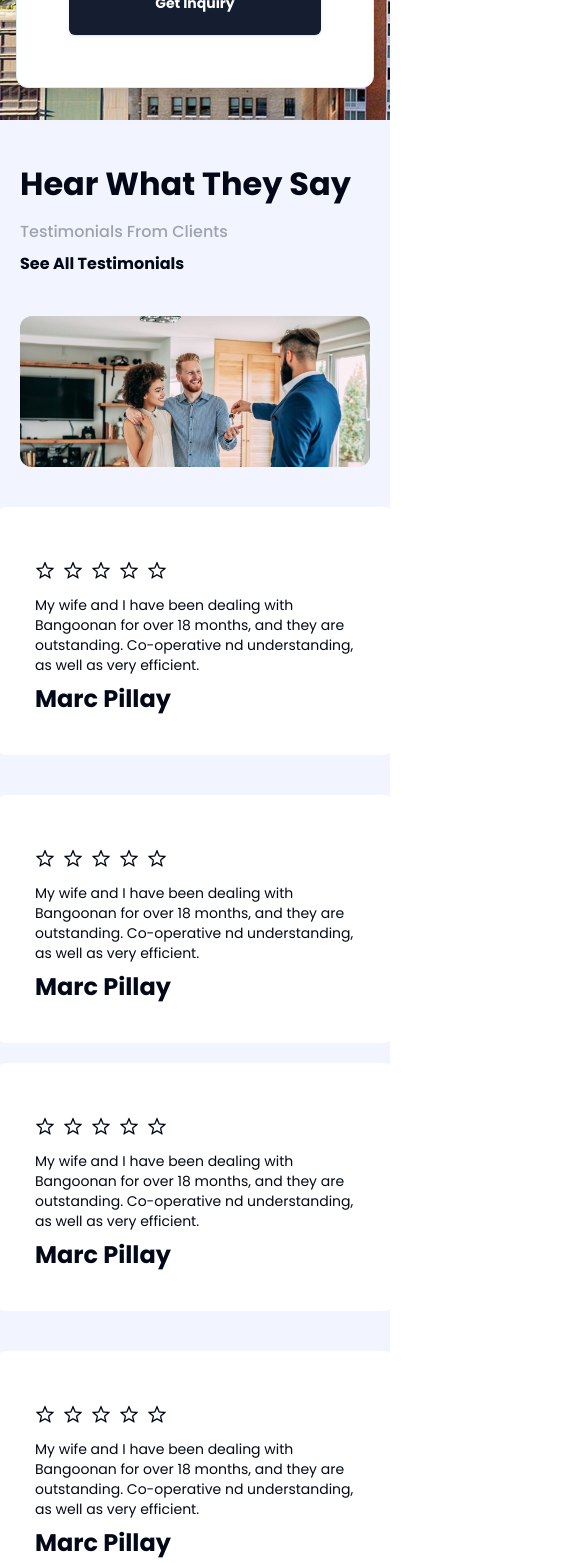
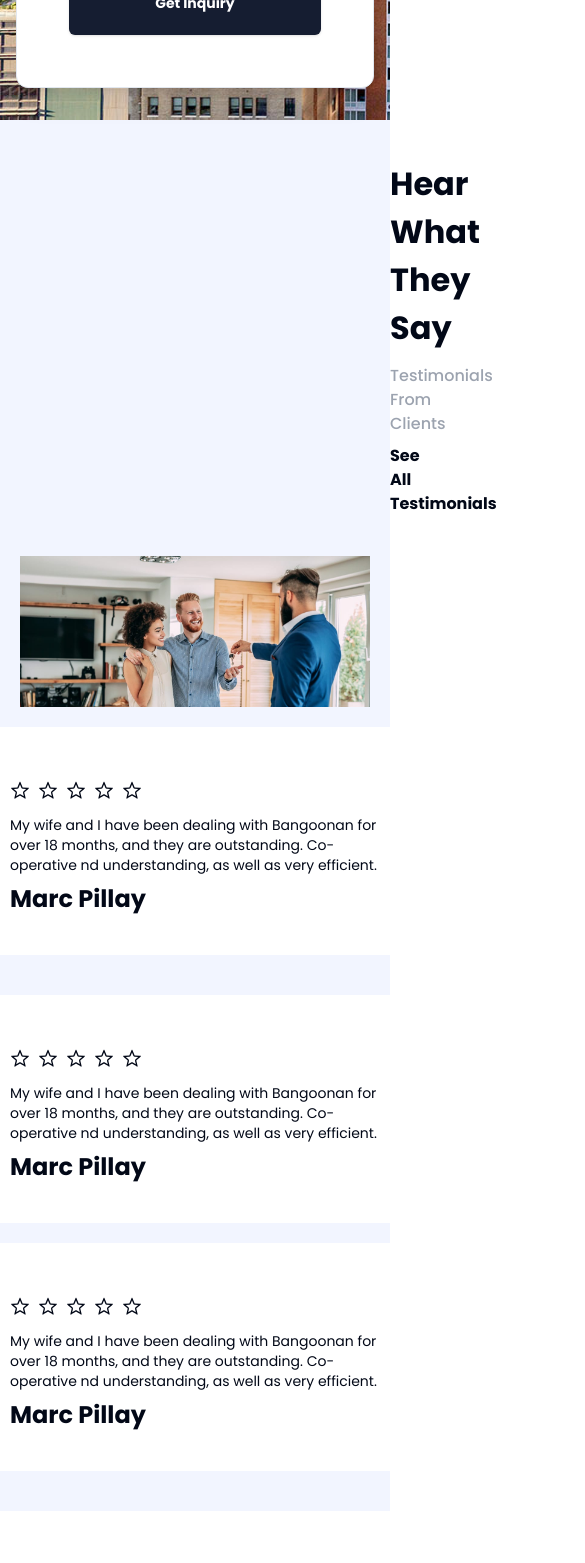
Before and after one commit to Wireflow/realestate-website, a Next.js app: page / in a window 390 px wide. Shown: the part 1140-2703 px from the top of the page, 585 px wide, since content can reach past the window. Built offline with nearby package versions, Linux system fonts and the light colour scheme.

Commit message:
feat: polish testimonial

```diff
--- a/src/components/Testimonials.tsx
+++ b/src/components/Testimonials.tsx
@@ -1,34 +1,17 @@
-'use client'
+"use client";
 import { StarIcon } from "@radix-ui/react-icons";
 import Image from "next/image";
-import React, { useEffect, useState } from "react";
 import TestimonialHome from "../../public/TestimonialHome.jpg";
 import TestimonialMobile from "../../public/TestimonialMobile.jpg";
-
 
 type Props = {};
 
 const Testimonials = (props: Props) => {
-  const [isMobile, setIsMobile] = useState(false);
 
-  useEffect(() => {
-    const handleResize = () => {
-      setIsMobile(window.innerWidth <= 1280); // Adjust the breakpoint as needed
-    };
-
-    // Initial check
-    handleResize();
-
-    // Listen for window resize events
-    window.addEventListener("resize", handleResize);
-
-    // Cleanup
-    return () => window.removeEventListener("resize", handleResize);
-  }, []);
 
   return (
     <div className="bg-[#F2F5FF]  ">
-      <div className="flex justify-center flex-col pl-5 xl:gap-[700px] lg:gap-[500px] md:gap-[250px] md:flex-row md:items-center pt-10 ">
+      <div className="flex justify-between px-[390px] flex-col md:flex-row md:items-center pt-10 ">
         <div className="flex flex-col gap-3">
           <h1 className="font-bold text-[32px]">Hear What They Say</h1>
           <p className="text-md font-medium text-gray-400">
@@ -37,19 +20,16 @@ const Testimonials = (props: Props) => {
         </div>
         <p className="font-bold mt-2 ">See All Testimonials</p>
       </div>
-      <div className="flex justify-center items-center flex-col xl:flex-row gap-[40px] h-full py-10">
+      <div className="flex justify-center items-center flex-col xl:flex-row gap-[20px] h-full py-10">
         <div className="  px-5  text-white rounded-xl ">
-          <Image
-            className="rounded-xl xl:w-[500px] xl:h-[600px] "
-            alt="Testimonial-Home-Image"
-            src={isMobile ? TestimonialMobile : TestimonialHome}
-            width={600}
-            height={650}
-          />
+          <picture>
+            <source width={400}  srcSet="TestimonialHome.jpg" media="(min-width: 1280px)" />
+            <img src="TestimonialMobile.jpg" alt="MDN" />
+          </picture>
         </div>
         <div className=" ">
-          <div className=" flex flex-col sm:flex-row gap-x-10 gap-10">
-            <div className="bg-[#FFF] rounded-xl p-10 sm:w-80 w-[400px] ">
+          <div className=" flex flex-col sm:flex-row gap-x-5 gap-10">
+            <div className="bg-[#FFF] rounded-xl p-10 sm:w-[400px] w-[450px] ">
               <div className="flex gap-2">
                 <StarIcon className="w-5 h-12" />
                 <StarIcon className="w-5 h-12" />
@@ -66,7 +46,7 @@ const Testimonials = (props: Props) => {
                 <h1 className="font-bold text-2xl">Marc Pillay</h1>
               </div>
             </div>
-            <div className="bg-[#FFF] rounded-xl p-10 sm:w-80 w-[400px]">
+            <div className="bg-[#FFF] rounded-xl p-10 sm:w-[400px] w-[450px]">
               <div className="flex gap-2">
                 <StarIcon className="w-5 h-12" />
                 <StarIcon className="w-5 h-12" />
@@ -84,8 +64,8 @@ const Testimonials = (props: Props) => {
               </div>
             </div>
           </div>
-          <div className="flex flex-col sm:flex-row  gap-x-10 gap-10 pt-5">
-            <div className="bg-[#FFF] rounded-xl p-10 sm:w-80 w-[400px]">
+          <div className="flex flex-col sm:flex-row  gap-x-5 gap-10 pt-5">
+            <div className="bg-[#FFF] rounded-xl p-10 sm:w-[400px] w-[450px]">
               <div className="flex gap-2">
                 <StarIcon className="w-5 h-12" />
                 <StarIcon className="w-5 h-12" />
@@ -102,7 +82,7 @@ const Testimonials = (props: Props) => {
                 <h1 className="font-bold text-2xl">Marc Pillay</h1>
               </div>
             </div>
-            <div className="bg-[#FFF] rounded-xl p-10 sm:w-80 w-[400px] ">
+            <div className="bg-[#FFF] rounded-xl p-10 sm:w-[400px] w-[450px] ">
               <div className="flex gap-2">
                 <StarIcon className="w-5 h-12" />
                 <StarIcon className="w-5 h-12" />
```
Also changed, not shown: 1 other file (tests, documents, lock files or other folders).
